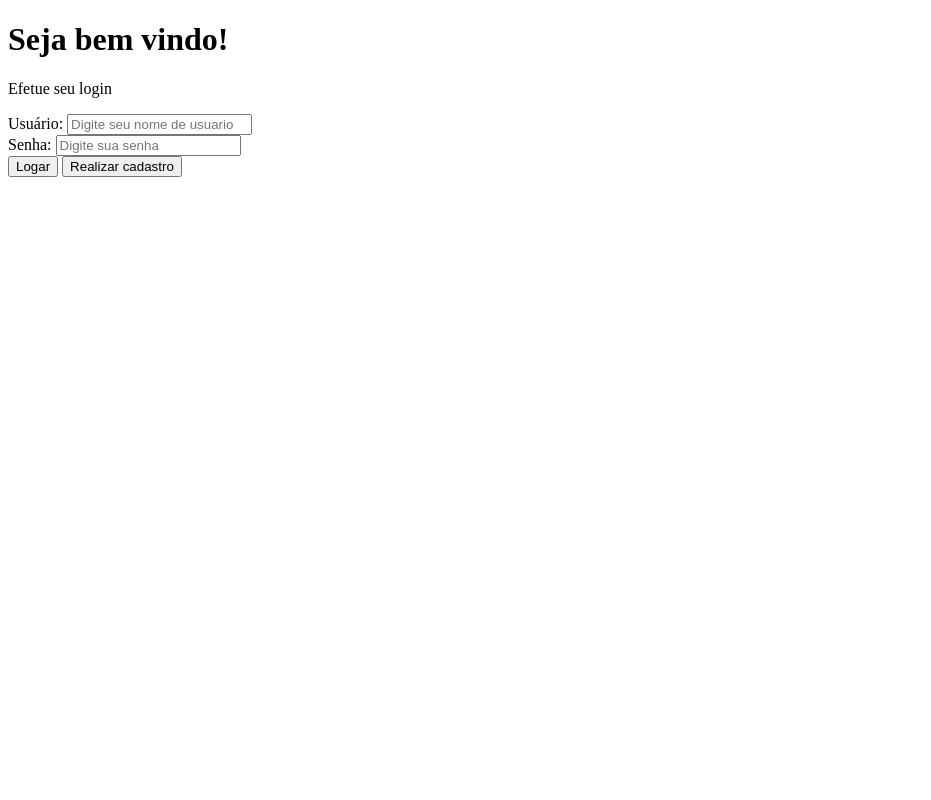
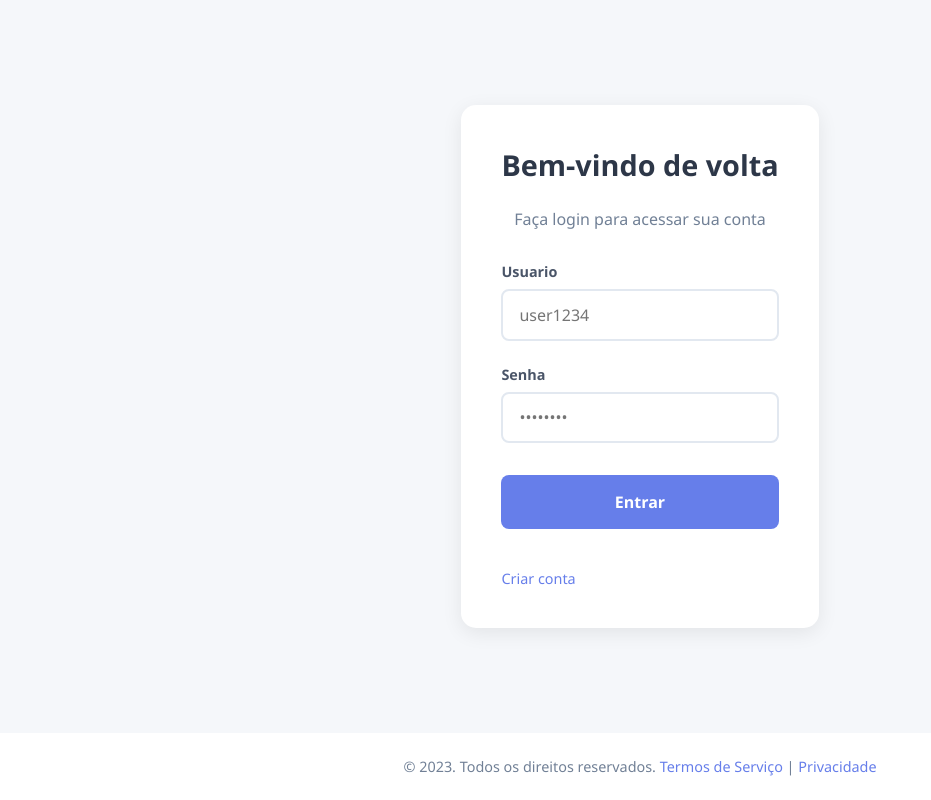
Before and after one commit to Guipo1/Sistema-de-gerenciamento-de-comandas, a plain HTML site: page src/pagina/login.html in a window 1280 px wide. Shown: the whole page, without its empty margins (0-931 px from the left). Drawn offline with Linux system fonts and the light colour scheme.

Commit message:
Update login.html

```diff
--- a/src/pagina/login.html
+++ b/src/pagina/login.html
@@ -1,113 +1,305 @@
 <!DOCTYPE html>
-<html lang="pt-BR">
+<html lang="pt-br">
   <head>
     <meta charset="UTF-8" />
     <meta name="viewport" content="width=device-width, initial-scale=1.0" />
     <title>Login</title>
+    <style>
+      /* Reset e Base */
+      * {
+        margin: 0;
+        padding: 0;
+        box-sizing: border-box;
+        font-family: "Segoe UI", Tahoma, Geneva, Verdana, sans-serif;
+      }
+
+      body {
+        background-color: #f5f7fa;
+        display: flex;
+        flex-direction: column;
+        min-height: 100vh;
+      }
+
+      /* Container Principal */
+      .login-container {
+        max-width: 1200px;
+        margin: 0 auto;
+        padding: 2rem;
+        display: flex;
+        flex-grow: 1;
+        align-items: center;
+      }
+
+      /* Parte Esquerda (Imagem) */
+      .login-left {
+        flex: 1;
+        display: none;
+      }
+
+      @media (min-width: 992px) {
+        .login-left {
+          display: block;
+          padding-right: 2rem;
+        }
+      }
+
+      .login-image {
+        width: 100%;
+        height: auto;
+        border-radius: 15px;
+        box-shadow: 0 10px 30px rgba(0, 0, 0, 0.1);
+      }
+
+      /* Parte Direita (Formulário) */
+      .login-right {
+        flex: 1;
+        background: white;
+        padding: 2.5rem;
+        border-radius: 15px;
+        box-shadow: 0 5px 20px rgba(0, 0, 0, 0.08);
+        max-width: 500px;
+        margin: 0 auto;
+      }
+
+      .login-logo {
+        text-align: center;
+        margin-bottom: 2rem;
+      }
+
+      .logo-img {
+        width: 150px;
+        height: auto;
+      }
+
+      .login-title {
+        text-align: center;
+        color: #2d3748;
+        margin-bottom: 1.5rem;
+        font-size: 1.8rem;
+        font-weight: 700;
+      }
+
+      .login-subtitle {
+        text-align: center;
+        color: #718096;
+        margin-bottom: 2rem;
+        font-size: 1rem;
+      }
+
+      /* Formulário */
+      .login-form {
+        display: flex;
+        flex-direction: column;
+        gap: 1.5rem;
+      }
+
+      .form-group {
+        display: flex;
+        flex-direction: column;
+        gap: 0.5rem;
+      }
+
+      .form-group label {
+        color: #4a5568;
+        font-weight: 600;
+        font-size: 0.9rem;
+      }
+
+      .form-control {
+        padding: 0.8rem 1rem;
+        border: 2px solid #e2e8f0;
+        border-radius: 8px;
+        font-size: 1rem;
+        transition: all 0.3s ease;
+      }
+
+      .form-control:focus {
+        border-color: #667eea;
+        outline: none;
+        box-shadow: 0 0 0 3px rgba(102, 126, 234, 0.2);
+      }
+
+      /* Botão */
+      .login-btn {
+        background-color: #667eea;
+        color: white;
+        border: none;
+        padding: 1rem;
+        border-radius: 8px;
+        font-size: 1rem;
+        font-weight: 600;
+        cursor: pointer;
+        transition: background-color 0.3s ease;
+        margin-top: 0.5rem;
+      }
+
+      .login-btn:hover {
+        background-color: #5a67d8;
+      }
+
+      /* Links */
+      .login-links {
+        display: flex;
+        justify-content: space-between;
+        margin-top: 1rem;
+      }
+
+      .login-link {
+        color: #667eea;
+        text-decoration: none;
+        font-size: 0.9rem;
+        font-weight: 500;
+        transition: color 0.3s ease;
+      }
+
+      .login-link:hover {
+        color: #5a67d8;
+        text-decoration: underline;
+      }
+
+      /* Redes Sociais */
+      .social-login {
+        display: flex;
+        flex-direction: column;
+        gap: 1rem;
+      }
+
+      .social-btn {
+        display: flex;
+        align-items: center;
+        justify-content: center;
+        gap: 0.8rem;
+        padding: 0.8rem;
+        border-radius: 8px;
+        font-weight: 600;
+        cursor: pointer;
+        transition: all 0.3s ease;
+        border: 2px solid #e2e8f0;
+        background: white;
+        color: #4a5568;
+      }
+
+      .social-btn:hover {
+        background-color: #f8fafc;
+        border-color: #cbd5e0;
+      }
+
+      .social-icon {
+        width: 20px;
+        height: 20px;
+      }
+
+      /* Rodapé */
+      .footer {
+        text-align: center;
+        padding: 1.5rem;
+        color: #718096;
+        font-size: 0.9rem;
+        background: white;
+      }
+
+      .footer-link {
+        color: #667eea;
+        text-decoration: none;
+      }
+
+      .footer-link:hover {
+        text-decoration: underline;
+      }
+    </style>
   </head>
   <body>
-    <h1>Seja bem vindo!</h1>
-    <p>Efetue seu login</p>
-    <label for="nome">Usuário:</label>
+    <div class="login-container">
+      <div class="login-right">
+        <h1 class="login-title">Bem-vindo de volta</h1>
+        <p class="login-subtitle">Faça login para acessar sua conta</p>
+
+        <form class="login-form">
+          <div class="form-group">
+            <label for="usuario">Usuario</label>
             <input
               type="text"
-      name="nome"
-      id="nome"
-      placeholder="Digite seu nome de usuario"
-    /><br />
-    <label for="senha">Senha:</label>
+              id="usuario"
+              class="form-control"
+              placeholder="user1234"
+              required
+            />
+          </div>
+
+          <div class="form-group">
+            <label for="senha">Senha</label>
             <input
               type="password"
-      name="senha"
               id="senha"
-      placeholder="Digite sua senha"
-    /><br />
-    <button onclick="logar()">Logar</button>
-    <button onclick="cadastrar()">Realizar cadastro</button>
-    <div id="camposcadastro"></div>
+              class="form-control"
+              placeholder="••••••••"
+              required
+            />
+          </div>
+
+          <button type="button" onclick="logar()" class="login-btn">
+            Entrar
+          </button>
+
+          <div class="login-links">
+            <a href="/cadastro" class="login-link">Criar conta</a>
+          </div>
+        </form>
+      </div>
+    </div>
+
+    <footer class="footer">
+      © 2023. Todos os direitos reservados.
+      <a href="#" class="footer-link">Termos de Serviço</a> |
+      <a href="#" class="footer-link">Privacidade</a>
+    </footer>
     <script>
-      var logado = false;
-      function logar() {
+      async function logar() {
         const senhaUsuario = document.getElementById("senha").value.trim();
-        const nomeUsuario = document.getElementById("nome").value.trim();
-        const dadosLogin = {};
-        if (senhaUsuario) {
-          dadosLogin.senha = senhaUsuario;
+        const nomeUsuario = document.getElementById("usuario").value.trim();
+
+        if (!nomeUsuario || !senhaUsuario) {
+          alert("Por favor, preencha o usuário e a senha.");
+          return;
         }
-        if (nomeUsuario) {
-          dadosLogin.usuario = nomeUsuario;
-        }
-        fetch("/", {
+
+        const dadosLogin = {
+          usuario: nomeUsuario,
+          senha: senhaUsuario,
+        };
+
+        try {
+          const response = await fetch("/", {
             method: "POST",
             headers: {
               "Content-Type": "application/json",
             },
             body: JSON.stringify(dadosLogin),
-        })
-          .then((dados) => dados.json())
-          .then((response) => {
-            if (response.token) {
-              window.localStorage.setItem("token", response.token);
-              // Redireciona para a página principal após o login.
-              // O token será enviado nos headers das próximas requisições.
-              window.location.href = `/index/${response.token}`; // ou outra página protegida
-            } else {
-              alert(
-                response.message ||
-                  "Falha no login. Verifique suas credenciais."
+          });
+
+          const data = await response.json();
+
+          if (data.auth === false) {
+            throw new Error(
+              data.message || "Credenciais inválidas ou erro no servidor."
             );
           }
-          });
+
+          if (data.token) {
+            localStorage.setItem("token", data.token);
+            localStorage.setItem(
+              "nomeEstabelecimento",
+              data.nomeEstabelecimento
+            );
+            window.location.href = `/index/${data.token}`;
+          } else {
+            throw new Error("Token de autenticação não recebido do servidor.");
           }
-      function cadastrar() {
-        document.getElementById("camposcadastro").innerHTML = `
-        <input type="text" name="nomeUsuario" id="nomeUsuario" placeholder="Digite seu nome de usuario">
-        <input type="password" name="senhaUsuario" id="senhaUsuario" placeholder="Digite sua senha">
-        <input type="text" name="nomeEstabelecimento" id="nomeEstabelecimento" placeholder="Digite o nome do seu estabelecimento">
-        <button onclick="finalizarCadastro()">Finalizar cadastro</button>
-        `;
+        } catch (error) {
+          console.error("Houve um problema com a requisição de login:", error);
+          alert("Erro ao logar");
         }
-      function finalizarCadastro() {
-        const nomeUsuario = document.getElementById("nomeUsuario").value.trim();
-        const senhaUsuario = document
-          .getElementById("senhaUsuario")
-          .value.trim();
-        const nomeEstabelecimento = document
-          .getElementById("nomeEstabelecimento")
-          .value.trim();
-        const dadosCadastro = {};
-        if (nomeUsuario) {
-          dadosCadastro.usuario = nomeUsuario;
-        }
-        if (senhaUsuario) {
-          dadosCadastro.senha = senhaUsuario;
-        }
-        if (nomeEstabelecimento) {
-          dadosCadastro.nomeEstabelecimento = nomeEstabelecimento;
-        }
-        fetch("/cadastro", {
-          method: "POST",
-          headers: {
-            "Content-Type": "application/json",
-          },
-          body: JSON.stringify(dadosCadastro),
-        })
-          .then((dados) => dados.json())
-          .then((response) => {
-            if (response.token) {
-              window.localStorage.setItem("token", response.token);
-              window.localStorage.setItem(
-                "nomeEstabelecimento",
-                response.nomeEstabelecimento
-              );
-              // Redireciona após o cadastro bem-sucedido
-              window.location.href = `/index/${response.token}`; // ou outra página protegida
-            } else {
-              alert(response.message || "Falha no cadastro.");
-            }
-          });
       }
     </script>
-    <style></style>
   </body>
 </html>
```
Lines whose indentation alone changed are shown as unchanged.
